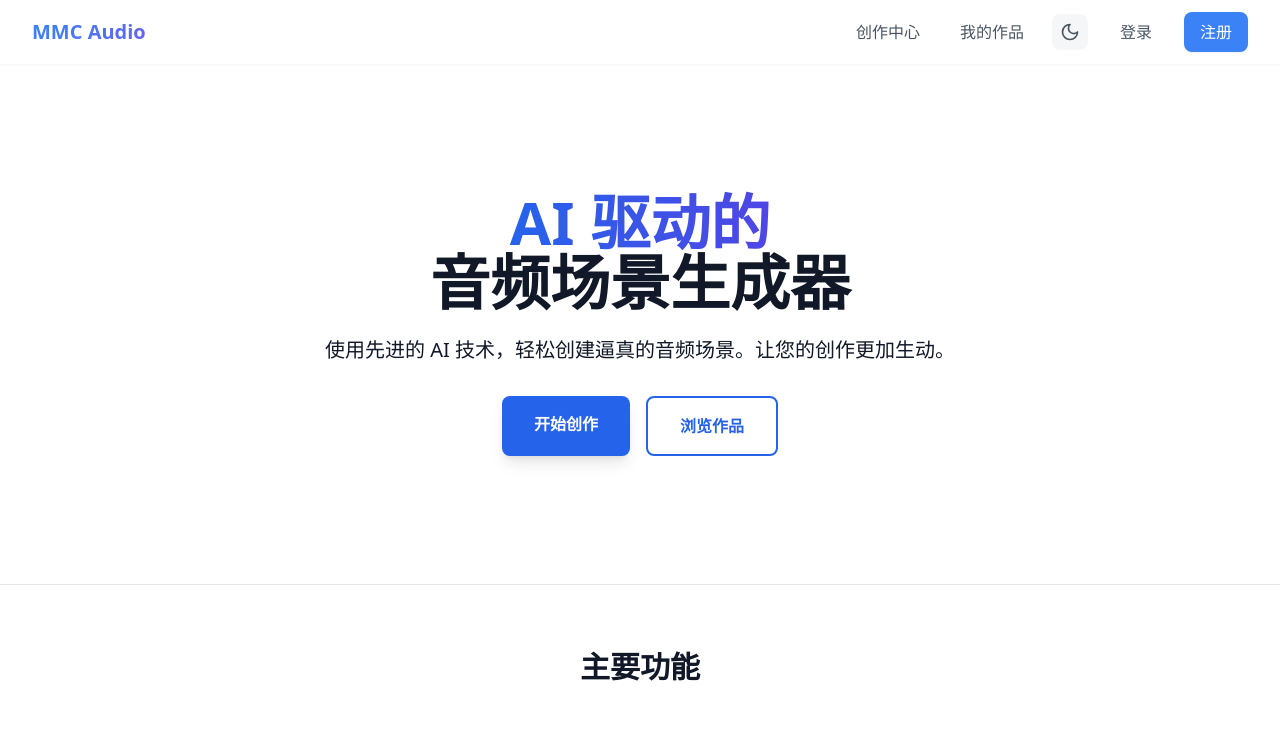
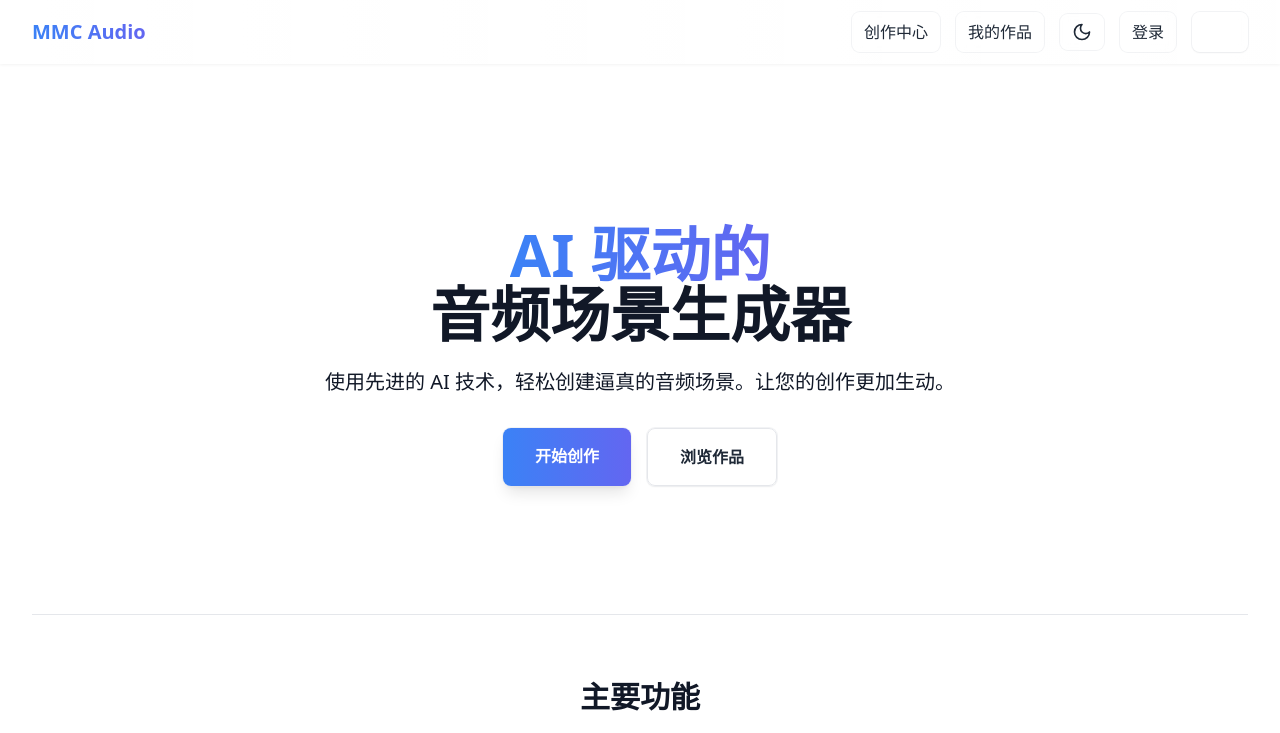
Before and after one commit to lfhwnqe/english-sst, a Next.js app: page / in a window 1280 px wide. Shown: the top 733 px of the page. Built offline with nearby package versions, Linux system fonts and the light colour scheme.

Commit message:
feat: introduce GradientButton component for consistent button styling; refactor Home and AppHeader components to utilize GradientButton, enhancing UI consistency and user experience across the application

```diff
--- /dev/null
+++ b/app/components/common/GradientButton.tsx
@@ -0,0 +1,87 @@
+"use client";
+
+import Link from "next/link";
+import { ReactNode } from "react";
+
+interface GradientButtonProps {
+  children: ReactNode;
+  className?: string;
+  onClick?: () => void;
+  href?: string;
+  disabled?: boolean;
+  type?: "button" | "submit" | "reset";
+}
+
+export default function GradientButton({
+  children,
+  className = "",
+  onClick,
+  href,
+  disabled = false,
+  type = "button",
+}: GradientButtonProps) {
+  const baseStyles = `
+    relative px-3 py-2 text-gray-800 dark:text-gray-300
+    transition-all duration-500 group
+    hover:text-blue-600 dark:hover:text-blue-400
+    disabled:opacity-50 disabled:cursor-not-allowed
+    rounded-lg
+    bg-white/50 dark:bg-gray-800/50
+    ring-1 ring-gray-200/50 dark:ring-gray-700/50
+    hover:ring-blue-500/30 dark:hover:ring-blue-400/30
+    backdrop-blur-sm
+    ${className}
+  `;
+
+  const gradientOverlay = (
+    <div
+      className="absolute inset-0 bg-gradient-to-r from-blue-500/0 via-blue-500/20 to-indigo-500/0
+      dark:from-blue-400/0 dark:via-blue-400/20 dark:to-indigo-400/0
+      opacity-0 group-hover:opacity-100
+      before:absolute before:inset-0
+      before:bg-gradient-to-r before:from-blue-500/5 before:via-blue-500/30 before:to-indigo-500/5
+      dark:before:from-blue-400/5 dark:before:via-blue-400/30 dark:before:to-indigo-400/5
+      before:translate-x-[-100%] group-hover:before:translate-x-[100%]
+      before:transition-transform before:duration-700 before:ease-in-out
+      after:absolute after:inset-0
+      after:bg-gradient-to-r after:from-blue-500/10 after:via-blue-500/20 after:to-indigo-500/10
+      dark:after:from-blue-400/10 dark:after:via-blue-400/20 dark:after:to-indigo-400/10
+      after:opacity-0 group-hover:after:opacity-100
+      after:transition-opacity after:duration-500 after:delay-300
+      rounded-lg overflow-hidden
+      shadow-[inset_0_0_0_0_rgba(59,130,246,0.1)]
+      group-hover:shadow-[inset_0_0_30px_rgba(59,130,246,0.2)]
+      dark:group-hover:shadow-[inset_0_0_30px_rgba(96,165,250,0.2)]
+      transition-all duration-500
+      group-hover:scale-[1.02]"
+    />
+  );
+
+  const content = (
+    <>
+      <span className="relative z-10 transition-colors duration-500">
+        {children}
+      </span>
+      {!disabled && gradientOverlay}
+    </>
+  );
+
+  if (href) {
+    return (
+      <Link href={href} className={baseStyles} onClick={onClick}>
+        {content}
+      </Link>
+    );
+  }
+
+  return (
+    <button
+      type={type}
+      className={baseStyles}
+      onClick={onClick}
+      disabled={disabled}
+    >
+      {content}
+    </button>
+  );
+}
--- a/app/components/common/appHeader.tsx
+++ b/app/components/common/appHeader.tsx
@@ -3,6 +3,7 @@ import { useState, useEffect } from "react";
 import Link from "next/link";
 import { useTheme } from "next-themes";
 import { Menu as MenuIcon, Sun, Moon } from "lucide-react";
+import GradientButton from './GradientButton';
 
 function AppHeader() {
   const [mounted, setMounted] = useState(false);
@@ -32,69 +33,50 @@ function AppHeader() {
             {/* Desktop Navigation */}
             <div className="hidden md:flex items-center space-x-4">
               {navigation.map((item) => (
-                <Link
+                <GradientButton
                   key={item.name}
                   href={item.href}
-                  className="relative px-3 py-2 text-gray-600 dark:text-gray-300 transition-all duration-300 group hover:text-blue-500 dark:hover:text-blue-400"
                 >
-                  <span className="relative z-10">{item.name}</span>
-                  <div
-                    className="absolute inset-0 bg-gradient-to-r from-blue-500/5 via-blue-500/10 to-indigo-500/5
-                    dark:from-blue-400/5 dark:via-blue-400/10 dark:to-indigo-400/5
-                    opacity-0 group-hover:opacity-100 transition-all duration-300 rounded-lg
-                    scale-90 group-hover:scale-100"
-                  />
-                </Link>
+                  {item.name}
+                </GradientButton>
               ))}
 
               {/* Theme Toggle */}
-              <button
+              <GradientButton
                 onClick={() => setTheme(theme === "dark" ? "light" : "dark")}
-                className="p-2 rounded-lg bg-gray-100/80 dark:bg-gray-800 text-gray-600 dark:text-gray-300 hover:bg-gray-200/80 dark:hover:bg-gray-700 transition-colors"
+                className="p-2 rounded-lg"
               >
-                {mounted &&
-                  (theme === "dark" ? <Sun size={20} /> : <Moon size={20} />)}
-              </button>
+                {mounted && (theme === "dark" ? <Sun size={20} /> : <Moon size={20} />)}
+              </GradientButton>
 
               {/* Auth Buttons */}
-              <Link
-                href="/login"
-                className="px-4 py-2 text-gray-600 dark:text-gray-300 hover:text-blue-500 dark:hover:text-blue-400 transition-colors"
-              >
+              <GradientButton href="/login">
                 登录
-              </Link>
-              <Link
+              </GradientButton>
+              <GradientButton
                 href="/signup"
-                className="px-4 py-2 bg-blue-500 hover:bg-blue-600 text-white rounded-lg shadow-sm transition-all hover:shadow-md"
+                className="bg-blue-500 hover:bg-blue-600 text-white rounded-lg shadow-sm hover:shadow-md"
               >
                 注册
-              </Link>
+              </GradientButton>
             </div>
 
             {/* Mobile menu button */}
             <div className="md:hidden">
-              <button
+              <GradientButton
                 onClick={() => setIsMenuOpen(!isMenuOpen)}
-                className="p-2 rounded-lg text-gray-600 dark:text-gray-300 hover:bg-gray-100/80 dark:hover:bg-gray-800 transition-colors"
+                className="p-2 rounded-lg"
               >
                 <MenuIcon size={24} className={`transform transition-transform duration-300 ${isMenuOpen ? 'rotate-180' : ''}`} />
-              </button>
+              </GradientButton>
             </div>
           </div>
 
-          {/* Mobile Navigation - 修改定位和层级 */}
+          {/* Mobile Navigation */}
           <div
             className={`
-              absolute
-              left-0
-              right-0
-              top-full
-              md:hidden
-              transform
-              transition-all
-              duration-300
-              ease-in-out
-              origin-top
+              absolute left-0 right-0 top-full md:hidden
+              transform transition-all duration-300 ease-in-out origin-top
               ${isMenuOpen
                 ? 'opacity-100 scale-y-100 translate-y-0'
                 : 'opacity-0 scale-y-0 -translate-y-4 pointer-events-none'
@@ -103,35 +85,32 @@ function AppHeader() {
           >
             <div className="py-4 bg-white dark:bg-gray-900 border-t border-gray-100 dark:border-gray-800 rounded-b-lg shadow-lg">
               {navigation.map((item) => (
-                <Link
+                <GradientButton
                   key={item.name}
                   href={item.href}
-                  className="block px-4 py-3 text-gray-600 dark:text-gray-300 hover:bg-gray-100/80 dark:hover:bg-gray-800 transition-colors"
                   onClick={() => setIsMenuOpen(false)}
+                  className="w-full text-left"
                 >
                   {item.name}
-                </Link>
+                </GradientButton>
               ))}
               <div className="px-4 py-3 flex items-center justify-between border-t border-gray-100 dark:border-gray-800">
-                <button
+                <GradientButton
                   onClick={() => setTheme(theme === "dark" ? "light" : "dark")}
-                  className="p-2 rounded-lg bg-gray-100/80 dark:bg-gray-800 text-gray-600 dark:text-gray-300 hover:bg-gray-200/80 dark:hover:bg-gray-700 transition-colors"
+                  className="p-2 rounded-lg"
                 >
                   {mounted && (theme === "dark" ? <Sun size={20} /> : <Moon size={20} />)}
-                </button>
+                </GradientButton>
                 <div className="space-x-2">
-                  <Link
-                    href="/login"
-                    className="px-4 py-2 text-gray-600 dark:text-gray-300 hover:text-blue-500 dark:hover:text-blue-400"
-                  >
+                  <GradientButton href="/login">
                     登录
-                  </Link>
-                  <Link
+                  </GradientButton>
+                  <GradientButton
                     href="/signup"
-                    className="px-4 py-2 bg-blue-500 hover:bg-blue-600 text-white rounded-lg shadow-sm transition-all hover:shadow-md"
+                    className="bg-blue-500 hover:bg-blue-600 text-white rounded-lg shadow-sm hover:shadow-md"
                   >
                     注册
-                  </Link>
+                  </GradientButton>
                 </div>
               </div>
             </div>
--- a/app/page.tsx
+++ b/app/page.tsx
@@ -1,13 +1,13 @@
-import Link from 'next/link';
+import GradientButton from "./components/common/GradientButton";
 
 export default function Home() {
   return (
-    <div className="min-h-screen bg-background transition-colors duration-200">
+    <div className="min-h-screen bg-gradient-to-br from-background via-background to-background/95 text-foreground p-8">
       {/* Hero Section */}
       <section className="px-4 py-20 sm:py-32">
         <div className="max-w-4xl mx-auto text-center">
           <h1 className="text-4xl sm:text-6xl font-bold text-foreground mb-6">
-            <span className="bg-clip-text text-transparent bg-gradient-to-r from-blue-600 to-indigo-600 dark:from-blue-400 dark:to-indigo-400">
+            <span className="bg-clip-text text-transparent bg-gradient-to-r from-blue-500 to-indigo-500 dark:from-blue-400 dark:to-indigo-400">
               AI 驱动的
             </span>
             <br />
@@ -16,19 +16,25 @@ export default function Home() {
           <p className="text-lg sm:text-xl text-foreground/70 mb-8 max-w-2xl mx-auto">
             使用先进的 AI 技术，轻松创建逼真的音频场景。让您的创作更加生动。
           </p>
-          <div className="flex flex-col sm:flex-row gap-4 justify-center">
-            <Link
+          <div className="flex flex-col sm:flex-row gap-4 justify-center w-full sm:w-auto">
+            <GradientButton
               href="/audio-scene/create"
-              className="px-8 py-4 bg-blue-600 text-white rounded-lg font-semibold hover:bg-blue-700 transition-colors shadow-lg hover:shadow-xl dark:bg-blue-500 dark:hover:bg-blue-600"
+              className="w-full sm:w-auto px-8 py-4 bg-gradient-to-r from-blue-500 to-indigo-500 dark:from-blue-600 dark:to-indigo-600
+              text-white hover:text-white dark:hover:text-white font-semibold
+              shadow-lg hover:shadow-xl hover:shadow-blue-500/20
+              border-none ring-0"
             >
               开始创作
-            </Link>
-            <Link
+            </GradientButton>
+            <GradientButton
               href="/audio-scene/list"
-              className="px-8 py-4 bg-white dark:bg-gray-800 text-blue-600 dark:text-blue-400 rounded-lg font-semibold border-2 border-blue-600 dark:border-blue-400 hover:bg-blue-50 dark:hover:bg-gray-700 transition-colors"
+              className="w-full sm:w-auto px-8 py-4 bg-white dark:bg-gray-800 font-semibold
+              border border-gray-200 dark:border-gray-700
+              hover:border-blue-500/50 dark:hover:border-blue-400/50
+              shadow-sm hover:shadow-md"
             >
               浏览作品
-            </Link>
+            </GradientButton>
           </div>
         </div>
       </section>
@@ -43,7 +49,7 @@ export default function Home() {
             {features.map((feature, index) => (
               <div
                 key={index}
-                className="p-6 rounded-xl bg-background border border-foreground/10 shadow-sm hover:shadow-md transition-shadow"
+                className="group relative bg-white/70 dark:bg-gray-800/70 rounded-xl p-6 backdrop-blur-sm hover:bg-white dark:hover:bg-gray-800 transition-all duration-300 border border-foreground/10 hover:shadow-lg hover:shadow-blue-500/10"
               >
                 <div className="w-12 h-12 flex items-center justify-center rounded-lg bg-blue-100 dark:bg-blue-900 text-blue-600 dark:text-blue-400 mb-4">
                   {feature.icon}
@@ -51,9 +57,7 @@ export default function Home() {
                 <h3 className="text-xl font-semibold text-foreground mb-2">
                   {feature.title}
                 </h3>
-                <p className="text-foreground/70">
-                  {feature.description}
-                </p>
+                <p className="text-foreground/70">{feature.description}</p>
               </div>
             ))}
           </div>
@@ -68,10 +72,7 @@ export default function Home() {
           </h2>
           <div className="grid grid-cols-1 sm:grid-cols-2 lg:grid-cols-4 gap-8">
             {steps.map((step, index) => (
-              <div
-                key={index}
-                className="relative"
-              >
+              <div key={index} className="relative">
                 <div className="flex flex-col items-center text-center">
                   <div className="w-12 h-12 rounded-full bg-blue-600 dark:bg-blue-500 text-white flex items-center justify-center text-xl font-bold mb-4">
                     {index + 1}
@@ -79,9 +80,7 @@ export default function Home() {
                   <h3 className="text-lg font-semibold text-foreground mb-2">
                     {step.title}
                   </h3>
-                  <p className="text-foreground/70">
-                    {step.description}
-                  </p>
+                  <p className="text-foreground/70">{step.description}</p>
                 </div>
                 {index < steps.length - 1 && (
                   <div className="hidden lg:block absolute top-1/4 left-full w-full h-0.5 bg-foreground/10" />
@@ -93,7 +92,7 @@ export default function Home() {
       </section>
 
       {/* CTA Section */}
-      <section className="px-4 py-20 bg-gradient-to-r from-blue-600 to-indigo-600 dark:from-blue-500 dark:to-indigo-500 text-white">
+      <section className="px-4 py-20 bg-gradient-to-r from-blue-500 to-indigo-500 dark:from-blue-600 dark:to-indigo-600 text-white">
         <div className="max-w-4xl mx-auto text-center">
           <h2 className="text-3xl sm:text-4xl font-bold mb-6">
             准备好开始您的创作了吗？
@@ -101,12 +100,12 @@ export default function Home() {
           <p className="text-lg sm:text-xl mb-8 opacity-90">
             立即加入我们，探索 AI 音频场景的无限可能。
           </p>
-          <Link
+          <GradientButton
             href="/signup"
-            className="inline-block px-8 py-4 bg-white dark:bg-gray-800 text-blue-600 dark:text-blue-400 rounded-lg font-semibold hover:bg-blue-50 dark:hover:bg-gray-700 transition-colors"
+            className="px-8 py-4 bg-white dark:bg-gray-800 text-blue-500 dark:text-blue-400 rounded-lg font-semibold hover:bg-blue-50 dark:hover:bg-gray-700 shadow-lg hover:shadow-xl"
           >
             免费注册
-          </Link>
+          </GradientButton>
         </div>
       </section>
     </div>
@@ -115,37 +114,82 @@ export default function Home() {
 
 const features = [
   {
-    icon: <svg className="w-6 h-6" fill="none" stroke="currentColor" viewBox="0 0 24 24" xmlns="http://www.w3.org/2000/svg"><path strokeLinecap="round" strokeLinejoin="round" strokeWidth={2} d="M19 11a7 7 0 01-7 7m0 0a7 7 0 01-7-7m7 7v4m0 0H8m4 0h4m-4-8a3 3 0 01-3-3V5a3 3 0 116 0v6a3 3 0 01-3 3z" /></svg>,
-    title: 'AI 音频生成',
-    description: '使用先进的 AI 模型，将文字描述转换为逼真的音频场景。'
+    icon: (
+      <svg
+        className="w-6 h-6"
+        fill="none"
+        stroke="currentColor"
+        viewBox="0 0 24 24"
+        xmlns="http://www.w3.org/2000/svg"
+      >
+        <path
+          strokeLinecap="round"
+          strokeLinejoin="round"
+          strokeWidth={2}
+          d="M19 11a7 7 0 01-7 7m0 0a7 7 0 01-7-7m7 7v4m0 0H8m4 0h4m-4-8a3 3 0 01-3-3V5a3 3 0 116 0v6a3 3 0 01-3 3z"
+        />
+      </svg>
+    ),
+    title: "AI 音频生成",
+    description: "使用先进的 AI 模型，将文字描述转换为逼真的音频场景。",
   },
   {
-    icon: <svg className="w-6 h-6" fill="none" stroke="currentColor" viewBox="0 0 24 24" xmlns="http://www.w3.org/2000/svg"><path strokeLinecap="round" strokeLinejoin="round" strokeWidth={2} d="M4 6a2 2 0 012-2h2a2 2 0 012 2v2a2 2 0 01-2 2H6a2 2 0 01-2-2V6zM14 6a2 2 0 012-2h2a2 2 0 012 2v2a2 2 0 01-2 2h-2a2 2 0 01-2-2V6zM4 16a2 2 0 012-2h2a2 2 0 012 2v2a2 2 0 01-2 2H6a2 2 0 01-2-2v-2zM14 16a2 2 0 012-2h2a2 2 0 012 2v2a2 2 0 01-2 2h-2a2 2 0 01-2-2v-2z" /></svg>,
-    title: '场景组合',
-    description: '支持多个音频元素组合，创建复杂的声音环境。'
+    icon: (
+      <svg
+        className="w-6 h-6"
+        fill="none"
+        stroke="currentColor"
+        viewBox="0 0 24 24"
+        xmlns="http://www.w3.org/2000/svg"
+      >
+        <path
+          strokeLinecap="round"
+          strokeLinejoin="round"
+          strokeWidth={2}
+          d="M4 6a2 2 0 012-2h2a2 2 0 012 2v2a2 2 0 01-2 2H6a2 2 0 01-2-2V6zM14 6a2 2 0 012-2h2a2 2 0 012 2v2a2 2 0 01-2 2h-2a2 2 0 01-2-2V6zM4 16a2 2 0 012-2h2a2 2 0 012 2v2a2 2 0 01-2 2H6a2 2 0 01-2-2v-2zM14 16a2 2 0 012-2h2a2 2 0 012 2v2a2 2 0 01-2 2h-2a2 2 0 01-2-2v-2z"
+        />
+      </svg>
+    ),
+    title: "场景组合",
+    description: "支持多个音频元素组合，创建复杂的声音环境。",
   },
   {
-    icon: <svg className="w-6 h-6" fill="none" stroke="currentColor" viewBox="0 0 24 24" xmlns="http://www.w3.org/2000/svg"><path strokeLinecap="round" strokeLinejoin="round" strokeWidth={2} d="M8 7h12m0 0l-4-4m4 4l-4 4m0 6H4m0 0l4 4m-4-4l4-4" /></svg>,
-    title: '在线分享',
-    description: '一键分享您的作品，与他人交流创作经验。'
+    icon: (
+      <svg
+        className="w-6 h-6"
+        fill="none"
+        stroke="currentColor"
+        viewBox="0 0 24 24"
+        xmlns="http://www.w3.org/2000/svg"
+      >
+        <path
+          strokeLinecap="round"
+          strokeLinejoin="round"
+          strokeWidth={2}
+          d="M8 7h12m0 0l-4-4m4 4l-4 4m0 6H4m0 0l4 4m-4-4l4-4"
+        />
+      </svg>
+    ),
+    title: "在线分享",
+    description: "一键分享您的作品，与他人交流创作经验。",
   },
 ];
 
 const steps = [
   {
-    title: '描述场景',
-    description: '用文字描述您想要的音频场景。'
+    title: "描述场景",
+    description: "用文字描述您想要的音频场景。",
   },
   {
-    title: 'AI 生成',
-    description: 'AI 自动生成符合描述的音频内容��'
+    title: "AI 生成",
+    description: "AI 自动生成符合描述的音频内容。",
   },
   {
-    title: '调整优化',
-    description: '根据需要微调音频参数。'
+    title: "调整优化",
+    description: "根据需要微调音频参数。",
   },
   {
-    title: '保存分享',
-    description: '保存作品并与他人分享。'
+    title: "保存分享",
+    description: "保存作品并与他人分享。",
   },
 ];
```
